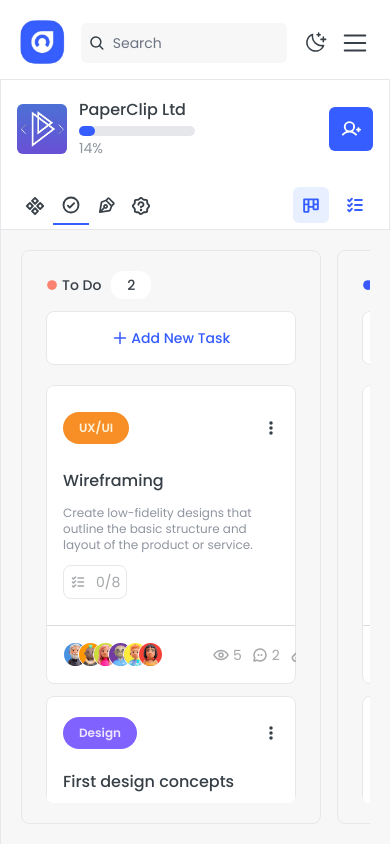
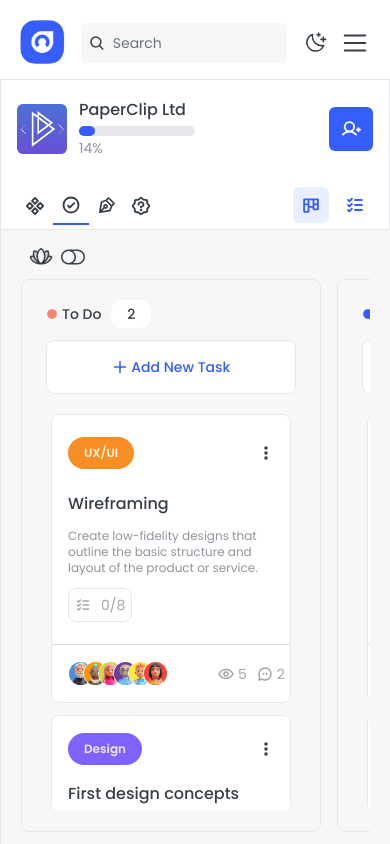
Before and after one commit to amitk7288/react-kanban, a React (Vite) app: page /project/1/tasks in a window 390 px wide. Built offline with nearby package versions, Linux system fonts and the light colour scheme.

Commit message:
added zen mode to cards

```diff
--- a/src/components/mainview/board/Board.jsx
+++ b/src/components/mainview/board/Board.jsx
@@ -1,9 +1,14 @@
+import { useState } from "react";
+
 import { useParams } from "react-router-dom";
 import { useSelector } from "react-redux";
+import { PiFlowerLotusDuotone} from "react-icons/pi";
+import { BsToggleOff, BsToggleOn } from "react-icons/bs";
 
 import List from "./list/List";
 
 export default function Board() {
+  const [isZenMode, setIsZenMode] = useState(false);
   const { boardId } = useParams();
 
   const board = useSelector((state) =>
@@ -11,9 +16,34 @@ export default function Board() {
   );
 
   return (
-    <div id="board" className="#181a1f fixed right-0 top-[230px] z-[-1] h-[calc(100%_-_230px)] w-full overflow-x-auto overflow-y-auto border-l bg-[#f7f7f7] p-5 lg:w-[calc(100%_-_25vw)] 2xl:w-[calc(100%_-_20vw)] dark:border-drkbrd dark:bg-drkbg dark:text-drkcol">
-      <ol className="no-scrollbar grid h-[100%] w-auto grid-flow-col gap-4 overflow-x-auto overflow-y-hidden md:auto-cols-[minmax(350px,300px)]">
-        {board && board.lists.map((list) => <List key={list.id} list={list} />)}
+    <div
+      id="board"
+      className="#181a1f fixed right-0 top-[230px] z-[-1] h-[calc(100%_-_230px)] w-full overflow-x-auto overflow-y-hidden border-l bg-[#f7f7f7] p-5 pt-3 lg:w-[calc(100%_-_25vw)] 2xl:w-[calc(100%_-_20vw)] dark:border-drkbrd dark:bg-drkbg dark:text-drkcol"
+    >
+      <div className="mb-2 flex h-[5%] items-center gap-2 pl-2">
+        {isZenMode ? (
+          <PiFlowerLotusDuotone
+            className={`text-2xl text-[#365dff] dark:text-[#b0ccff]`}
+          />
+        ) : (
+          <PiFlowerLotusDuotone className="text-2xl" />
+        )}
+        <button
+          className="text-2xl"
+          onClick={() => setIsZenMode((prevState) => !prevState)}
+        >
+          {isZenMode ? (
+            <BsToggleOn className="text-[#365dff] dark:text-[#b0ccff]" />
+          ) : (
+            <BsToggleOff />
+          )}
+        </button>
+      </div>
+      <ol className="no-scrollbar grid h-[95%] w-auto grid-flow-col gap-4 overflow-x-auto overflow-y-hidden md:auto-cols-[minmax(350px,300px)]">
+        {board &&
+          board.lists.map((list) => (
+            <List key={list.id} list={list} zen={isZenMode} />
+          ))}
       </ol>
     </div>
   );
--- a/src/components/mainview/board/list/List.jsx
+++ b/src/components/mainview/board/list/List.jsx
@@ -4,7 +4,7 @@ import Card from "./card/Card";
 
 import categories from "../../../../data/categories";
 
-export default function List({ list }) {
+export default function List({ list, zen }) {
   return (
     <li className="no-scrollbar flex h-[100%] w-[300px] flex-col items-center gap-5 overflow-y-auto rounded-lg border p-5 md:w-[350px] dark:border-drkbrd dark:bg-drkbg2">
       <div className="sticky flex flex-col gap-3 rounded-lg bg-[#f7f7f7] dark:bg-drkbg2 dark:text-drkcol">
@@ -23,6 +23,7 @@ export default function List({ list }) {
               card={card}
               list={list}
               categories={categories}
+              zen={zen}
             />
           ))}
         </div>
--- a/src/components/mainview/board/list/card/Card.jsx
+++ b/src/components/mainview/board/list/card/Card.jsx
@@ -12,7 +12,7 @@ import {
   PiPaperclipBold,
 } from "react-icons/pi";
 
-export default function Card({ card, categories }) {
+export default function Card({ card, categories, zen }) {
 
 const { boardId } = useParams();
 const board = useSelector((state) =>
@@ -26,27 +26,43 @@ const cardCategory = categories.find((category) => category.name === card.catego
 const isDarkMode = document.documentElement.classList.contains("dark");
 
   return (
-    <div className="flex w-[250px] cursor-pointer flex-col rounded-lg border bg-white md:w-[300px] dark:border-drkbrd dark:bg-drkbg dark:text-drkcol">
-      <div className="flex h-[240px] flex-col justify-evenly gap-4 border-b border-b-drkbrd p-4">
+    <div className="flex w-[240px] cursor-pointer flex-col rounded-lg border bg-white md:w-[300px] dark:border-drkbrd dark:bg-drkbg dark:text-drkcol">
+      <div
+        className={`flex flex-col gap-4 ${!zen ? `h-[230px] justify-evenly border-b border-b-drkbrd` : ``} p-4`}
+      >
         <div className="flex items-center justify-between">
           {cardCategory &&
             (isDarkMode ? (
               <span
-                className="rounded-full px-4 py-2 text-xs font-semibold md:text-sm"
-                style={{
+                className={`rounded-full text-xs font-semibold ${!zen ? `px-4 py-2 md:text-sm` : `md:text-xs`}`}
+                style={
+                  !zen
+                    ? {
                         backgroundColor: cardCategory.drkBgcolor,
                         color: cardCategory.drkColor,
-                }}
+                      }
+                    : {
+                        backgroundColor: `transparent`,
+                        color: cardCategory.textColor,
+                      }
+                }
               >
                 {cardCategory.name}
               </span>
             ) : (
               <span
-                className="rounded-full px-4 py-2 text-xs font-semibold md:text-sm"
-                style={{
+                className={`rounded-full text-xs font-semibold ${!zen ? `px-4 py-2 md:text-sm` : `md:text-xs`}`}
+                style={
+                  !zen
+                    ? {
                         backgroundColor: cardCategory.bgColor,
                         color: cardCategory.textColor,
-                }}
+                      }
+                    : {
+                        backgroundColor: `transparent`,
+                        color: cardCategory.textColor,
+                      }
+                }
               >
                 {cardCategory.name}
               </span>
@@ -64,11 +80,15 @@ const isDarkMode = document.documentElement.classList.contains("dark");
           </DropMenu>
         </div>
         <div className="flex flex-col gap-3">
-          <p className="font-medium">{card.title}</p>
+          <p className={`font-medium ${zen ? `text-sm` : ``}`}>{card.title}</p>
+          {!zen ? (
             <p className="text-xs text-[#8f959f] dark:text-drkcol">
               {card.description}
             </p>
-          <div className="flex w-fit items-center gap-2.5 rounded-lg border bg-white p-1.5 dark:border-drkbrd dark:bg-drkbg2">
+          ) : null}
+          <div
+            className={`flex w-fit items-center gap-2.5 rounded-lg dark:border-drkbrd ${!zen ? `border bg-white p-1.5 dark:bg-drkbg2` : ``}`}
+          >
             <PiListChecksBold className="text-[#a4a6a8] dark:text-drkcol" />
             <p className="text-sm text-[#a4a6a8] dark:text-drkcol">
               {card.progress}
@@ -76,6 +96,7 @@ const isDarkMode = document.documentElement.classList.contains("dark");
           </div>
         </div>
       </div>
+      {!zen ? (
         <div className="flex items-center justify-between p-4">
           <div className="relative flex w-fit">
             <MemberCircles imgs={members} size={25} />
@@ -97,6 +118,7 @@ const isDarkMode = document.documentElement.classList.contains("dark");
             </div>
           </div>
         </div>
+      ) : null}
     </div>
   );
 }
```
Lines whose indentation alone changed are shown as unchanged.
